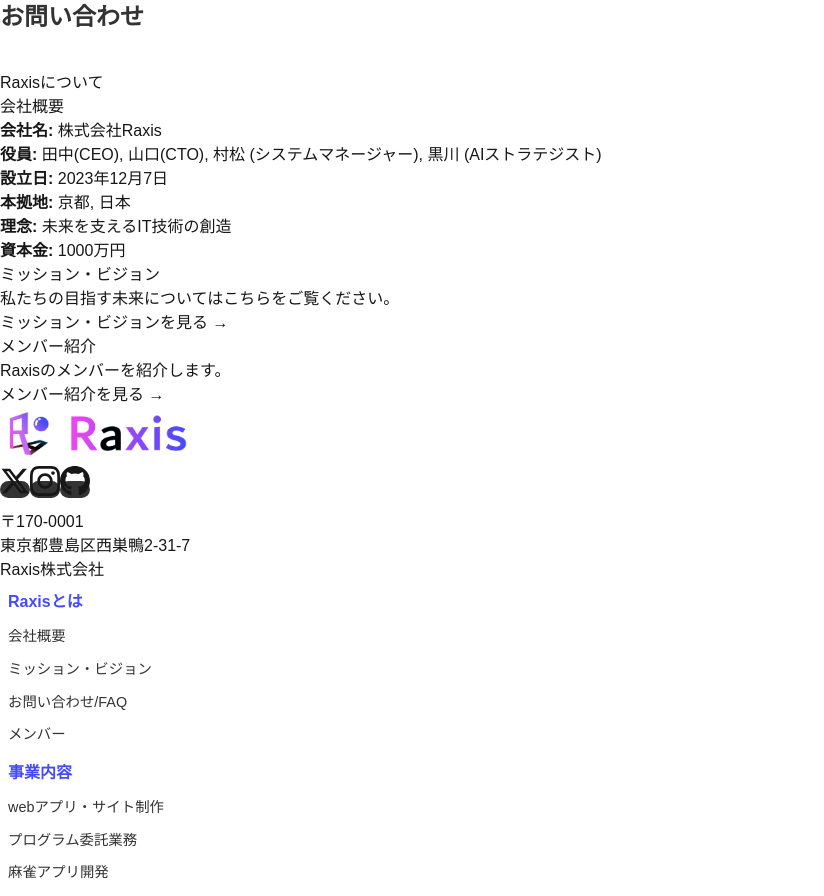
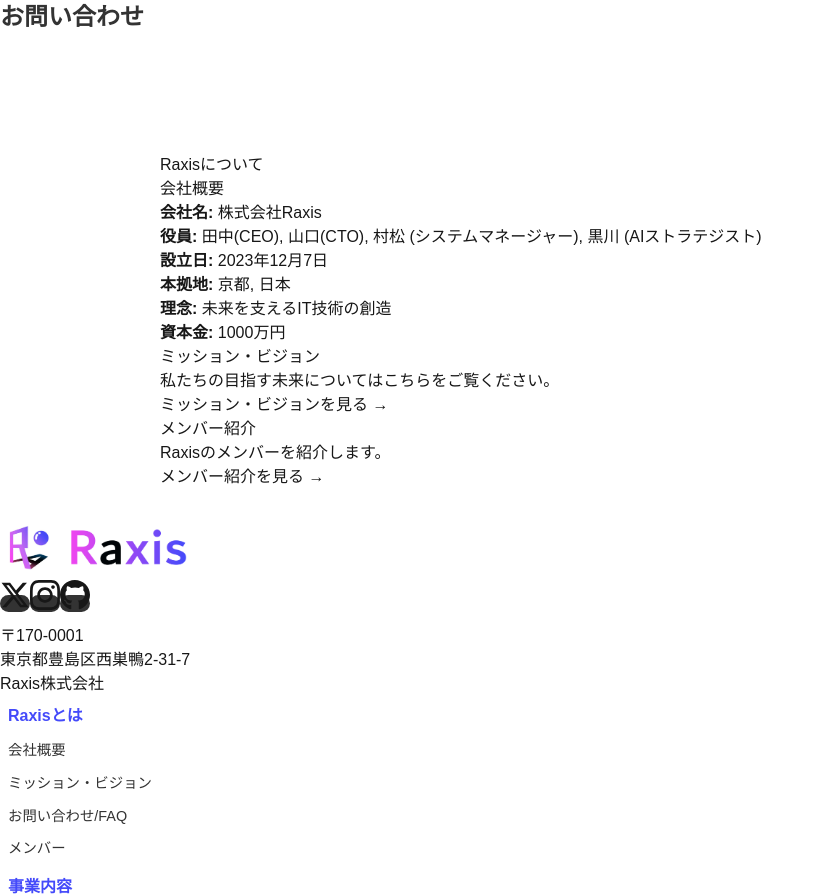
Before and after one commit to raxis-org/homepage, a Next.js app in the folder raxis-tech-homepage/: page /about in a window 1280 px wide. Shown: the part 800-1696 px from the top of the page, without its empty margins (0-824 px from the left). Built offline with nearby package versions, Linux system fonts and the light colour scheme.

Commit message:
<main>タグを追加

```diff
--- a/raxis-tech-homepage/src/app/about/page.tsx
+++ b/raxis-tech-homepage/src/app/about/page.tsx
@@ -4,6 +4,7 @@
 
 export default function AboutPage() {
   return (
+    <main>
       <div className="container mx-auto px-4 py-8">
         <h1 className="text-3xl font-bold mb-6">Raxisについて</h1>
 
@@ -38,5 +39,6 @@
           </Link>
         </section>
       </div>
+    </main>
   );
 }
--- a/raxis-tech-homepage/src/app/layout.tsx
+++ b/raxis-tech-homepage/src/app/layout.tsx
@@ -39,6 +39,7 @@
         <Header/>
         {children}
 
+
         <Footer/>
       </body>
     </html>
--- a/raxis-tech-homepage/src/app/page.tsx
+++ b/raxis-tech-homepage/src/app/page.tsx
@@ -4,7 +4,7 @@
 
 export default function Home() {
   return (
-    <main className="font-[family-name:var(--font-geist-sans)]">
+    <div className="font-[family-name:var(--font-geist-sans)]">
       <div className="flex flex-col gap-8 row-start-2 items-center sm:items-start">
         <div className="hero w-[100vw] h-[60vh] -mt-20 pt-[150px] bg-gradient-to-tr from-purple-200 to-indigo-200 py-8">
           <div className="hero-inner lg:w-[1024px] m-auto flex flex-col sm:flex-row flex-nowrap justify-between items-center px-4 sm:px-0">
@@ -31,6 +31,6 @@
         </div>
         <ProductsCarousel />
       </div>
-    </main>
+    </div>
   );
 }
--- a/raxis-tech-homepage/src/app/products/page.tsx
+++ b/raxis-tech-homepage/src/app/products/page.tsx
@@ -3,6 +3,7 @@
 
 export default function ProductsPage() {
   return (
+    <main>
       <div className="container mx-auto px-4 py-8">
         <h1 className="text-3xl font-bold mb-6">事業内容</h1>
         {/* 事業内容リスト */}
@@ -43,6 +44,7 @@
           />
         </div>
       </div>
+    </main>
   );
 }
 
```
Lines whose indentation alone changed are shown as unchanged.
